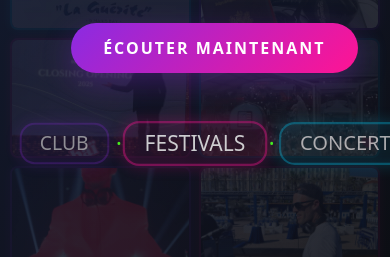
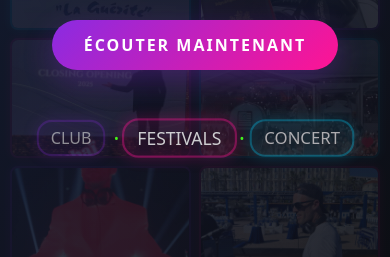
Before and after one commit to RomainG06/dj-website, a React (Vite) app in the folder dj-site/: page / in a window 390 px wide. Shown: the part 308-565 px from the top of the page. Built offline with nearby package versions, Linux system fonts and the light colour scheme.

Commit message:
Improves hero section tag appearance
Refines the hero section tag styling for better visual appeal.

Adjusts padding and font size to create a more balanced and polished
look for the tags within the hero section.

```diff
--- a/dj-site/src/components/Hero.css
+++ b/dj-site/src/components/Hero.css
@@ -182,6 +182,7 @@
 
 .hero-tags {
     padding-top: 50px;
+    padding-bottom: 10px;
     display: flex;
     align-items: center;
     justify-content: center;
@@ -306,8 +307,8 @@
     }
 
     .hero-tag {
-        font-size: 1.2rem;
-        padding: 4px 18px;
+        font-size: 1.0rem;
+        padding: 4px 12px;
     }
 
 
```
Also changed, not shown: 1 other file (tests, documents, lock files or other folders).
